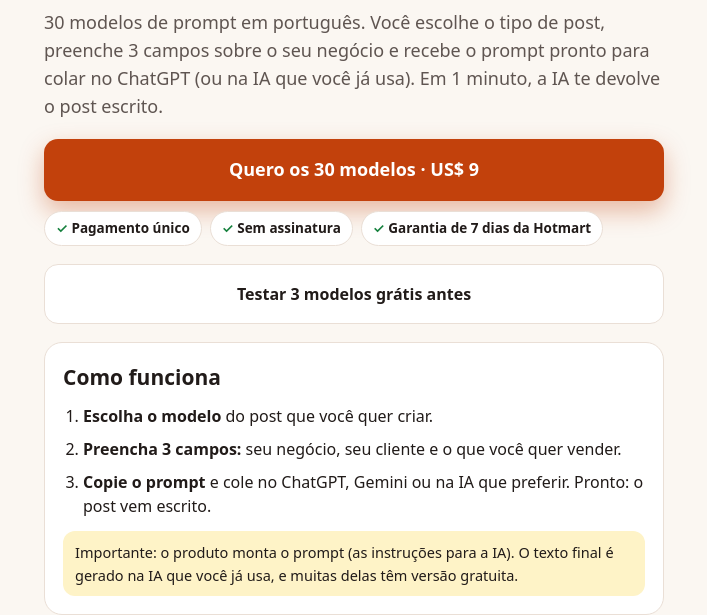
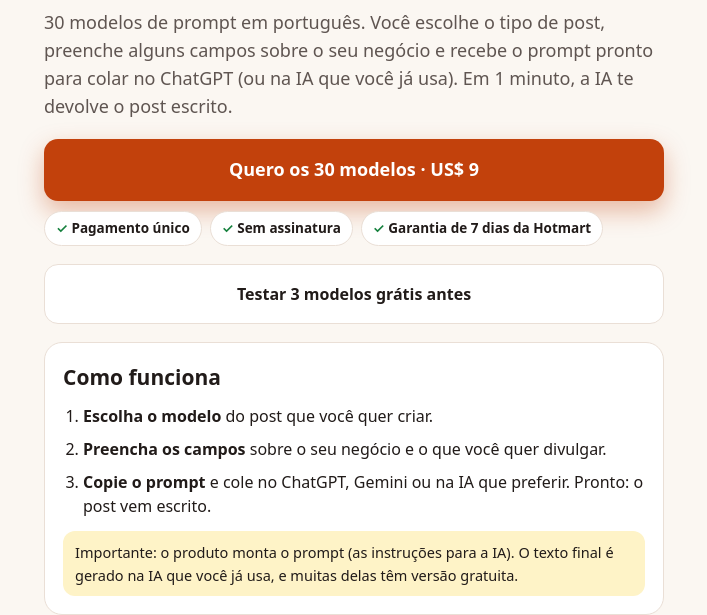
Before and after one commit to rodv198784-netizen/margo, a plain HTML site: page pt/prompts-para-posts/index.html in a window 1280 px wide. Shown: the part 221-836 px from the top of the page, without its empty margins (286-993 px from the left). Drawn offline with Linux system fonts and the light colour scheme.

Commit message:
Ajuste de texto
Co-Authored-By: Claude Opus 5.5 <noreply@anthropic.com>
Claude-Session: https://claude.ai/code/session_01TTuqbZYNN8yWphtzs7gAKc

```diff
--- a/pt/prompts-para-posts/index.html
+++ b/pt/prompts-para-posts/index.html
@@ -9,14 +9,14 @@
 <div class="top"><span class="logo">V Global Ventures</span></div>
 <span class="tag">Para quem precisa postar e não sabe o que escrever</span>
 <h1>Nunca mais trave na hora de <em>escrever o post</em></h1>
-<p class="lead">30 modelos de prompt em português. Você escolhe o tipo de post, preenche 3 campos sobre o seu negócio e recebe o prompt pronto para colar no ChatGPT (ou na IA que você já usa). Em 1 minuto, a IA te devolve o post escrito.</p>
+<p class="lead">30 modelos de prompt em português. Você escolhe o tipo de post, preenche alguns campos sobre o seu negócio e recebe o prompt pronto para colar no ChatGPT (ou na IA que você já usa). Em 1 minuto, a IA te devolve o post escrito.</p>
 <a class="btn" id="buy" href="https://pay.hotmart.com/X108272390U">Quero os 30 modelos · US$ 9</a>
 <div class="chips"><span>Pagamento único</span><span>Sem assinatura</span><span>Garantia de 7 dias da Hotmart</span></div>
 <a class="btn s" href="https://vglobalventures.com/free/post-writing-prompts/app/?lang=pt">Testar 3 modelos grátis antes</a>
 
 <div class="card how"><h2>Como funciona</h2>
 <ol><li><b>Escolha o modelo</b> do post que você quer criar.</li>
-<li><b>Preencha 3 campos:</b> seu negócio, seu cliente e o que você quer vender.</li>
+<li><b>Preencha os campos</b> sobre o seu negócio e o que você quer divulgar.</li>
 <li><b>Copie o prompt</b> e cole no ChatGPT, Gemini ou na IA que preferir. Pronto: o post vem escrito.</li></ol>
 <p class="note">Importante: o produto monta o prompt (as instruções para a IA). O texto final é gerado na IA que você já usa, e muitas delas têm versão gratuita.</p></div>
 
```
